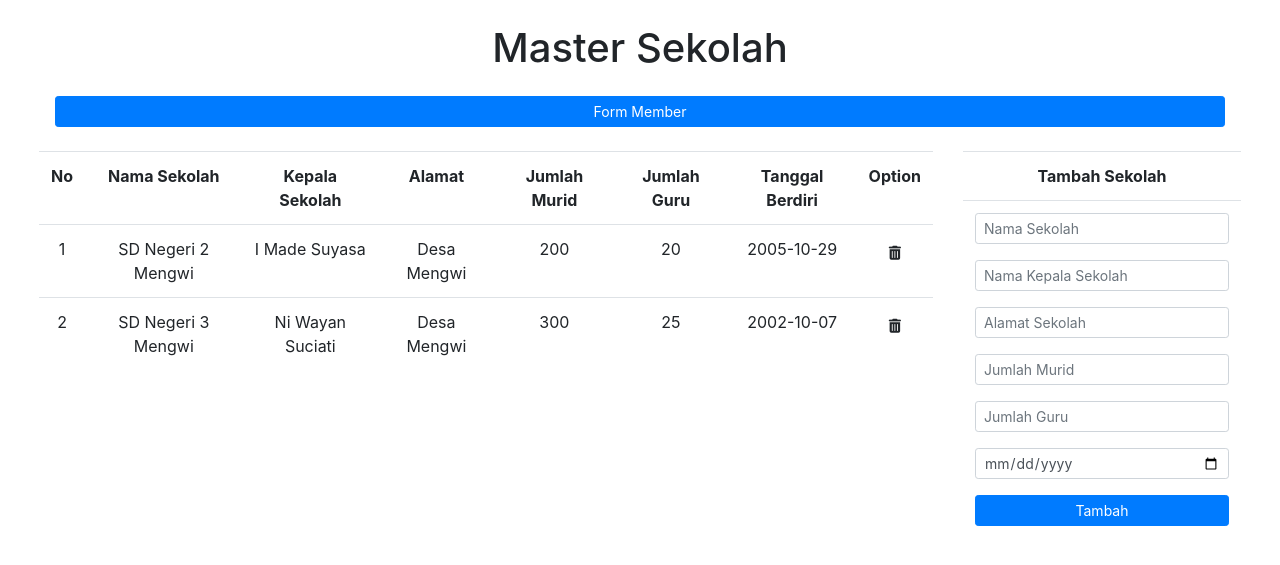
After one commit to ariesetiadi00/php-oop-2, a PHP site: page /indexs.php in a window 1280 px wide. The commit adds this page. Shown: the top 565 px of the page. Run offline with PHP 8.4, Linux system fonts and the light colour scheme; data comes from the database, SQL or seed files in the repository; some libraries are stand-ins or nearby versions.

Commit message:
Add database file

```diff
--- /dev/null
+++ b/class/Sekolah.php
@@ -0,0 +1,137 @@
+<?php
+// Require Crud Interface
+require $_SERVER['DOCUMENT_ROOT'] . '/lat-sertifikasi3/interface/Crud.php';
+
+// Require Database
+require 'Database.php';
+
+class Sekolah extends Database implements Crud
+{
+    // Property
+    private $id;
+    private $nama_sekolah;
+    private $nama_kepala_sekolah;
+    private $alamat_sekolah;
+    private $jumlah_murid;
+    private $jumlah_guru;
+    private $tanggal_berdiri;
+
+    // Constructor
+    public function __construct()
+    {
+        parent::__construct();
+    }
+
+    public function get_all()
+    {
+        // Array untuk data member
+        $sekolah = array();
+        // Siapkan SQL
+        $sql = "SELECT *
+                FROM sekolah
+                ORDER BY id DESC";
+        // Query data sekolah
+        $res = mysqli_query($this->db, $sql);
+        // Ambil data satu persatu
+        while ($r = mysqli_fetch_assoc($res)) {
+            $sekolah[] = $r;
+        }
+        // Return data sekolah
+        return $sekolah;
+    }
+
+    public function get()
+    {
+        // Siapkan sintak untuk query satu sekolah
+        $sql = "SELECT * FROM sekolah WHERE id = $this->id";
+        // Jalankan query
+        $res = mysqli_query($this->db, $sql);
+        // Return data yang sudah di fetch
+        return mysqli_fetch_assoc($res);
+    }
+
+    public function create()
+    {
+        // Siapkan SQL
+        $sql = "INSERT INTO sekolah
+                VALUES (
+                    0,
+                    '$this->nama_sekolah',
+                    '$this->nama_kepala_sekolah',
+                    '$this->alamat_sekolah',
+                    '$this->jumlah_murid',
+                    '$this->jumlah_guru',
+                    '$this->tanggal_berdiri'
+                )";
+        // Eksekusi
+        return mysqli_query($this->db, $sql);
+    }
+
+    public function update()
+    {
+        // Siapkan SQL
+        $sql = "UPDATE sekolah SET
+                nama_sekolah = '$this->nama_sekolah',
+                nama_kepala_sekolah = '$this->nama_kepala_sekolah',
+                alamat_sekolah = '$this->alamat_sekolah',
+                jumlah_murid = '$this->jumlah_murid',
+                jumlah_guru = '$this->jumlah_guru',
+                tanggal_berdiri = '$this->tanggal_berdiri'
+                WHERE id = '$this->id'
+        ";
+
+        // Eksekusi
+        return mysqli_query($this->db, $sql);
+    }
+
+    public function delete()
+    {
+        // Eksekusi
+        return mysqli_query($this->db, "DELETE FROM sekolah WHERE id = $this->id");
+    }
+
+    // Setter
+
+    // ID
+    public function set_id($id)
+    {
+        $this->id = $id;
+    }
+
+    // Nama Sekolah
+    public function set_nama_sekolah($nama)
+    {
+        $this->nama_sekolah = $nama;
+    }
+
+    // Kepala Sekolah
+    public function set_nama_kepala_sekolah($nama)
+    {
+        $this->nama_kepala_sekolah = $nama;
+    }
+
+    // Alamat
+    public function set_alamat($alamat)
+    {
+        $this->alamat_sekolah = $alamat;
+    }
+
+    // Jumlah Murid
+    public function set_jumlah_murid($jumlah)
+    {
+        $this->jumlah_murid = $jumlah;
+    }
+
+    // Jumlah Guru
+    public function set_jumlah_guru($jumlah)
+    {
+        $this->jumlah_guru = $jumlah;
+    }
+
+    // Tanggal Berdiri
+
+    public function set_tanggal_berdiri($tanggal)
+    {
+        $this->tanggal_berdiri = $tanggal;
+    }
+}
--- /dev/null
+++ b/indexs.php
@@ -0,0 +1,134 @@
+<?php
+// Require class Member
+require 'class/Sekolah.php';
+
+// Instansiasi Class
+$sekolah = new Sekolah();
+?>
+
+<!DOCTYPE html>
+<html lang="en">
+
+<head>
+    <meta charset="UTF-8">
+    <meta name="viewport" content="width=device-width, initial-scale=1.0">
+    <!-- Bootstrap 4 -->
+    <link rel="stylesheet" href="css/bootstrap.css">
+    <!-- Custom Styling -->
+    <link rel="stylesheet" href="css/style.css">
+
+    <title>Sekolah - Main Page</title>
+</head>
+
+<body id="main">
+    <h1 class="text-center m-4">Master Sekolah</h1>
+
+    <div class="row">
+        <div class="col-11 mx-auto">
+            <a href="index.php" class="btn btn-primary btn-block btn-sm">Form Member</a>
+        </div>
+    </div>
+
+    <div class="row m-4 d-flex justify-content-around">
+        <div class="col-9">
+            <table class="table table-hover">
+                <tr>
+                    <th>No</th>
+                    <th>Nama Sekolah</th>
+                    <th>Kepala Sekolah</th>
+                    <th>Alamat</th>
+                    <th>Jumlah Murid</th>
+                    <th>Jumlah Guru</th>
+                    <th>Tanggal Berdiri</th>
+                    <th>Option</th>
+                </tr>
+
+                <!-- Looping data member dari database -->
+                <?php foreach ($sekolah->get_all() as $i => $s) : ?>
+                    <tr class="member-list" data-type="sekolah" data-id="<?= $s['id'] ?>">
+                        <!-- No -->
+                        <td><?= ++$i ?></td>
+                        <td><?= $s['nama_sekolah'] ?></td>
+                        <td><?= $s['nama_kepala_sekolah'] ?></td>
+                        <td><?= $s['alamat_sekolah'] ?></td>
+                        <td><?= $s['jumlah_murid'] ?></td>
+                        <td><?= $s['jumlah_guru'] ?></td>
+                        <td><?= $s['tanggal_berdiri'] ?></td>
+                        <td>
+                            <a href="page/delete.php?id=<?= $s['id'] ?>&type=sekolah" onclick="return confirm('Sekolah akan dihapus')" class="btn btn-sm">
+                                <i class="fas fa-trash-alt"></i>
+                            </a>
+                        </td>
+                    </tr>
+                <?php endforeach; ?>
+
+            </table>
+        </div>
+        <div class="col-3">
+            <table class="table">
+                <tr>
+                    <th class="form-title">Tambah Sekolah</th>
+                </tr>
+                <tr>
+                    <td>
+                        <form id="form-main" method="POST" action="page/create.php">
+                            <!-- Hidden ID untuk Update data -->
+                            <input id="id" type="hidden" name="id" value="">
+
+                            <!-- Hidden type untuk CRUD -->
+                            <input type="hidden" id="type" name="type" value="sekolah">
+
+                            <!-- Nama Sekolah -->
+                            <div class="form-group">
+                                <input type="text" class="form-control form-control-sm" id="nama_sekolah" name="nama_sekolah" placeholder="Nama Sekolah" required>
+                            </div>
+
+                            <!-- Nama Kepala Sekolah -->
+                            <div class="form-group">
+                                <input type="text" class="form-control form-control-sm" id="nama_kepala_sekolah" name="nama_kepala_sekolah" placeholder="Nama Kepala Sekolah" required>
+                            </div>
+
+                            <!-- Alamat Sekolah -->
+                            <div class="form-group">
+                                <input type="text" class="form-control form-control-sm" id="alamat_sekolah" name="alamat_sekolah" placeholder="Alamat Sekolah" required>
+                            </div>
+
+                            <!-- Jumlah Murid -->
+                            <div class="form-group">
+                                <input type="text" class="form-control form-control-sm" id="jumlah_murid" name="jumlah_murid" placeholder="Jumlah Murid" required>
+                            </div>
+
+                            <!-- Jumlah Guru -->
+                            <div class="form-group">
+                                <input type="text" class="form-control form-control-sm" id="jumlah_guru" name="jumlah_guru" placeholder="Jumlah Guru" required>
+                            </div>
+
+                            <!-- Tanggal Berdiri -->
+                            <div class="form-group">
+                                <input type="date" class="form-control form-control-sm" id="tanggal_berdiri" name="tanggal_berdiri" placeholder="Tanggal Berdiri" required>
+                            </div>
+
+                            <!-- Button -->
+                            <button id="submit" type="submit" class="btn btn-primary btn-sm btn-block mt-3">Tambah</button>
+                            <div id="form-tambah" class="d-none">
+                                <hr>
+                                <a id="redirect-tambah" href="" class="btn btn-sm btn-block btn-primary">Form Tambah</a>
+                            </div>
+                        </form>
+                    </td>
+                </tr>
+            </table>
+        </div>
+    </div>
+
+    <!-- Jquery -->
+    <script src="js/jquery-3.5.1.js"></script>
+
+    <!-- Font Awesome -->
+    <script src="https://kit.fontawesome.com/52148213e3.js" crossorigin="anonymous"></script>
+
+    <!-- Custom Javascript -->
+    <script src="js/script.js"></script>
+</body>
+
+</html>
--- a/js/script.js
+++ b/js/script.js
@@ -2,15 +2,54 @@ $(function () {
 	// Jika member diklik, masuk ke form update
 	$("tr.member-list").click(function () {
 		let id = $(this).data("id");
+		let type = $(this).data("type");
 
+
+		if (type == 'sekolah') {
+			$.ajax({
+				url: "/lat-sertifikasi3/page/get.php",
+				data: {
+					id: id,
+					type: type
+				},
+				dataType: "JSON",
+				method: "POST",
+				success: function (sekolah) {
+					console.log(sekolah);
+					sekolah = sekolah.sekolah;
+
+					// Ubah Judul Form Sekolah
+					$('.form-title').html("Ubah Sekolah");
+					$("#form-main").attr("action", "page/update.php");
+
+					// Ubah Value pada form
+					$('#id').val(sekolah.id);
+					$('#nama_sekolah').val(sekolah.nama_sekolah);
+					$('#nama_kepala_sekolah').val(sekolah.nama_kepala_sekolah);
+					$('#alamat_sekolah').val(sekolah.alamat_sekolah);
+					$('#jumlah_murid').val(sekolah.jumlah_murid);
+					$('#jumlah_guru').val(sekolah.jumlah_guru);
+					$('#tanggal_berdiri').val(sekolah.tanggal_berdiri);
+
+					// Ubah Button
+					$("#form-tambah").removeClass("d-none");
+					$("#submit").html("Ubah");
+
+				}
+			});
+		} else {
 			// Request data menggunakan ajax
 			$.ajax({
-			url: "/lat-sertifikasi2/page/get.php",
-			data: { id: id },
+				url: "/lat-sertifikasi3/page/get.php",
+				data: {
+					id: id,
+					type: type
+				},
 				dataType: "JSON",
 				method: "POST",
 				success: function (member) {
 					member = member.member;
+					console.log(member);
 
 					// Ubah judul dan action form
 					$(".form-title").html("Ubah Member");
@@ -34,5 +73,7 @@ $(function () {
 					$("#submit").html("Ubah");
 				},
 			});
+		}
+
 	});
 });
```
Also changed, not shown: class/Member.php (+1 -8 lines), db_member.sql (renamed from db_member (1).sql, +38 -3 lines), index.php (+7 -14 lines), page/create.php (+24 -10 lines), page/delete.php (+23 -13 lines), page/get.php (+20 -8 lines), page/update.php (+27 -10 lines). Lines whose indentation alone changed are shown as unchanged.
